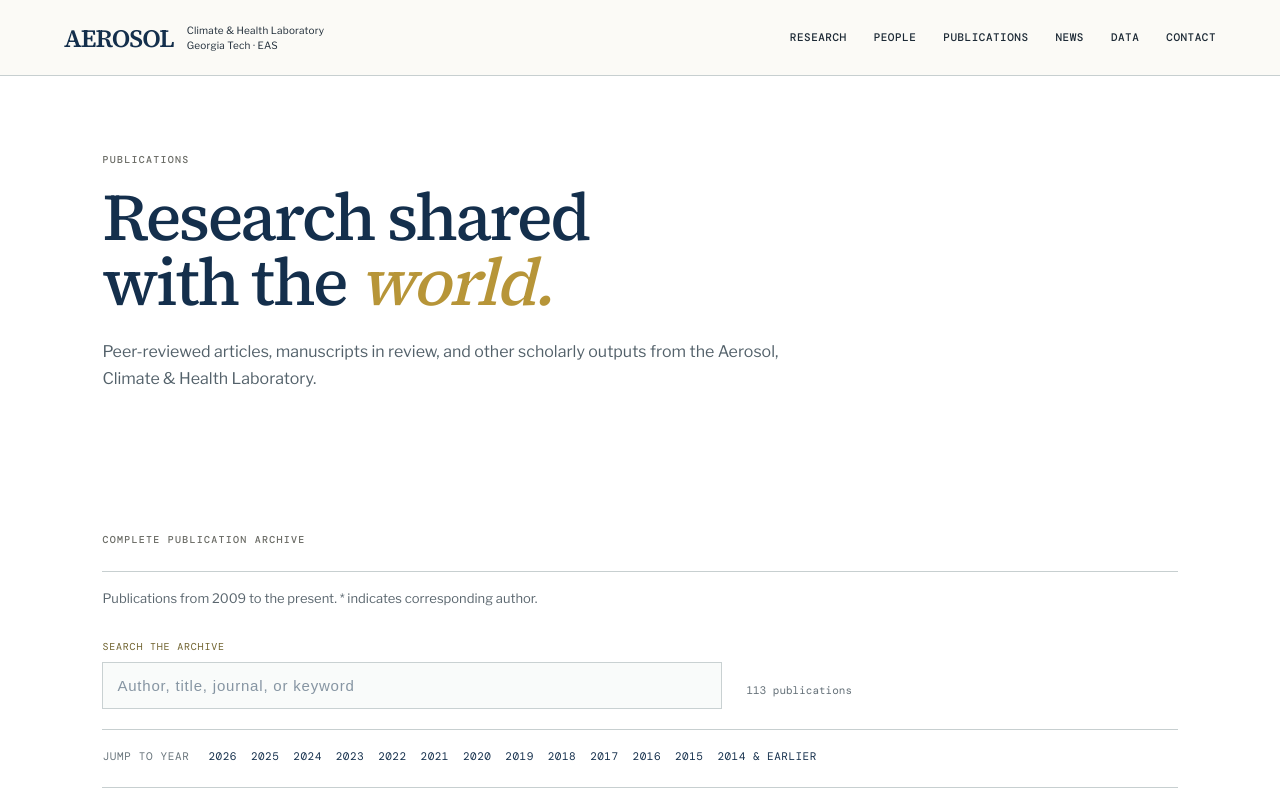
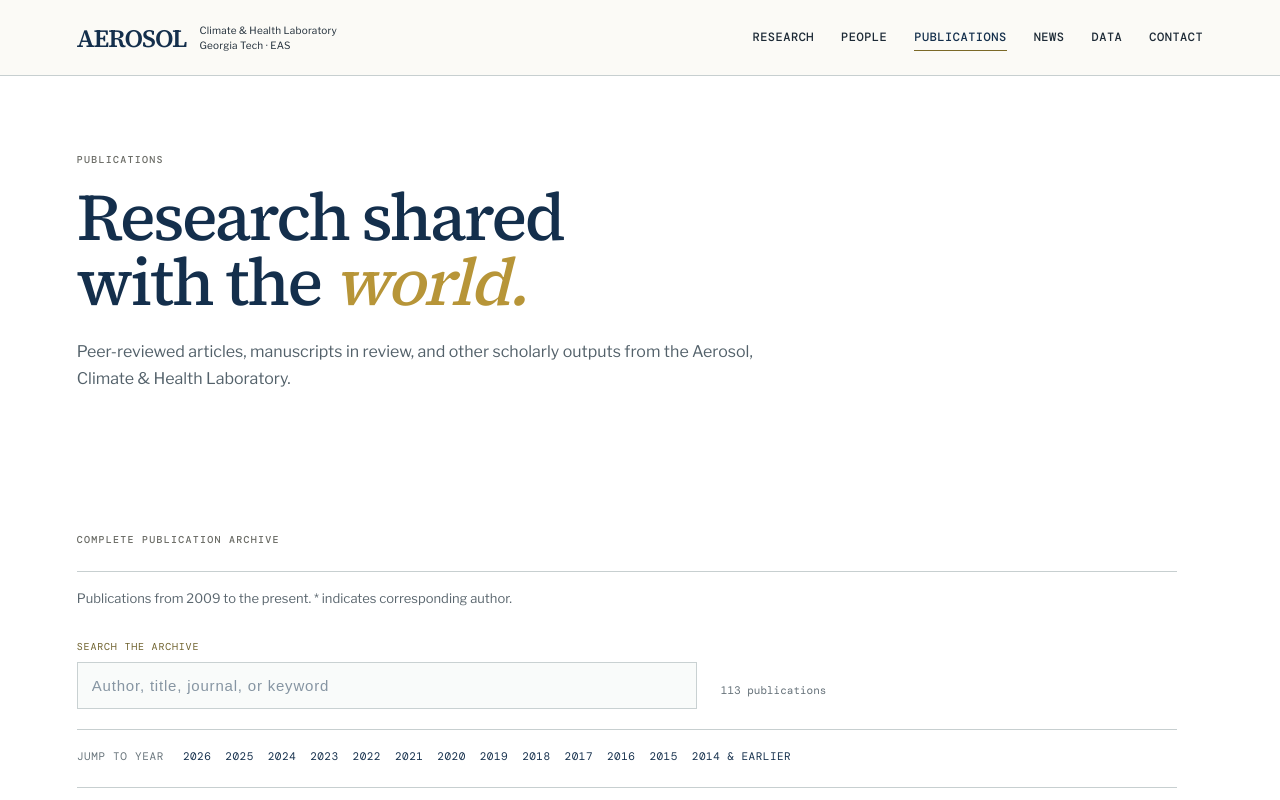
Before and after one commit to pengfeiliu371/aerosol-climate-health-lab-website, a Next.js app: page /publications in a window 1280 px wide. Shown: the top 800 px of the page. Built offline with nearby package versions, Linux system fonts and the light colour scheme; no server answers.

Commit message:
Tighten interior layout and accessibility

```diff
--- a/app/components/SiteChrome.tsx
+++ b/app/components/SiteChrome.tsx
@@ -1,14 +1,31 @@
 "use client";
 
 import { useState, type ReactNode } from "react";
+import { usePathname } from "next/navigation";
 import { sitePath } from "../lib/sitePath";
+
+const navLinks = [
+  { href: "/research", label: "Research" },
+  { href: "/people", label: "People" },
+  { href: "/publications", label: "Publications" },
+  { href: "/news", label: "News" },
+  { href: "/datasets", label: "Data" },
+  { href: "/contact", label: "Contact" },
+];
 
 export function Header() {
   const [menuOpen, setMenuOpen] = useState(false);
+  const pathname = usePathname().replace(/\/$/, "");
   return <header className="site-header">
     <a className="wordmark" href={sitePath("/")}><strong>AEROSOL</strong><span>Climate &amp; Health Laboratory<br />Georgia Tech · EAS</span></a>
-    <button className="menu-button" onClick={() => setMenuOpen(!menuOpen)} aria-expanded={menuOpen}>MENU</button>
-    <nav className={menuOpen ? "open" : ""} aria-label="Main navigation"><a href={sitePath("/research")}>Research</a><a href={sitePath("/people")}>People</a><a href={sitePath("/publications")}>Publications</a><a href={sitePath("/news")}>News</a><a href={sitePath("/datasets")}>Data</a><a href={sitePath("/contact")}>Contact</a></nav>
+    <button className="menu-button" onClick={() => setMenuOpen(!menuOpen)} aria-expanded={menuOpen} aria-controls="main-navigation" aria-label={`${menuOpen ? "Close" : "Open"} main navigation`}>MENU</button>
+    <nav id="main-navigation" className={menuOpen ? "open" : ""} aria-label="Main navigation">
+      {navLinks.map(({ href, label }) => {
+        const resolvedHref = sitePath(href).replace(/\/$/, "");
+        const isCurrent = pathname === resolvedHref;
+        return <a href={resolvedHref} aria-current={isCurrent ? "page" : undefined} key={href}>{label}</a>;
+      })}
+    </nav>
   </header>;
 }
 
--- a/app/content.css
+++ b/app/content.css
@@ -28,6 +28,45 @@
   .publication-list{padding-top:46px}
   .publication-section-heading{margin-top:34px}
   .publication-list article{grid-template-columns:1fr;gap:7px;padding:16px 0}
+}
+
+/* Shared interior-page rhythm and accessibility refinements. */
+:root{
+  --gold-text:#7b6927;
+  --content-max:1440px;
+  --content-gutter:max(clamp(24px,6vw,96px),calc((100vw - var(--content-max))/2 + 64px));
+}
+
+.site-header,
+footer,
+.page-hero,
+.page-body,
+.join{
+  padding-inline:var(--content-gutter);
+}
+
+.site-header nav{
+  font-size:12px;
+}
+
+.site-header nav a[aria-current="page"]{
+  color:var(--navy);
+  border-color:var(--gold-text);
+}
+
+:where(a,button,input,summary,[tabindex]):focus-visible{
+  outline:3px solid var(--gold-text);
+  outline-offset:4px;
+}
+
+.theme-list article>span,
+.home-index span,
+.research-modes span,
+.research-detail article>span,
+.research-references li::before,
+.dataset-number,
+.dataset-references li::before{
+  color:var(--gold-text);
 }
 
 /* Interior pages should read as working research resources, not oversized
```
